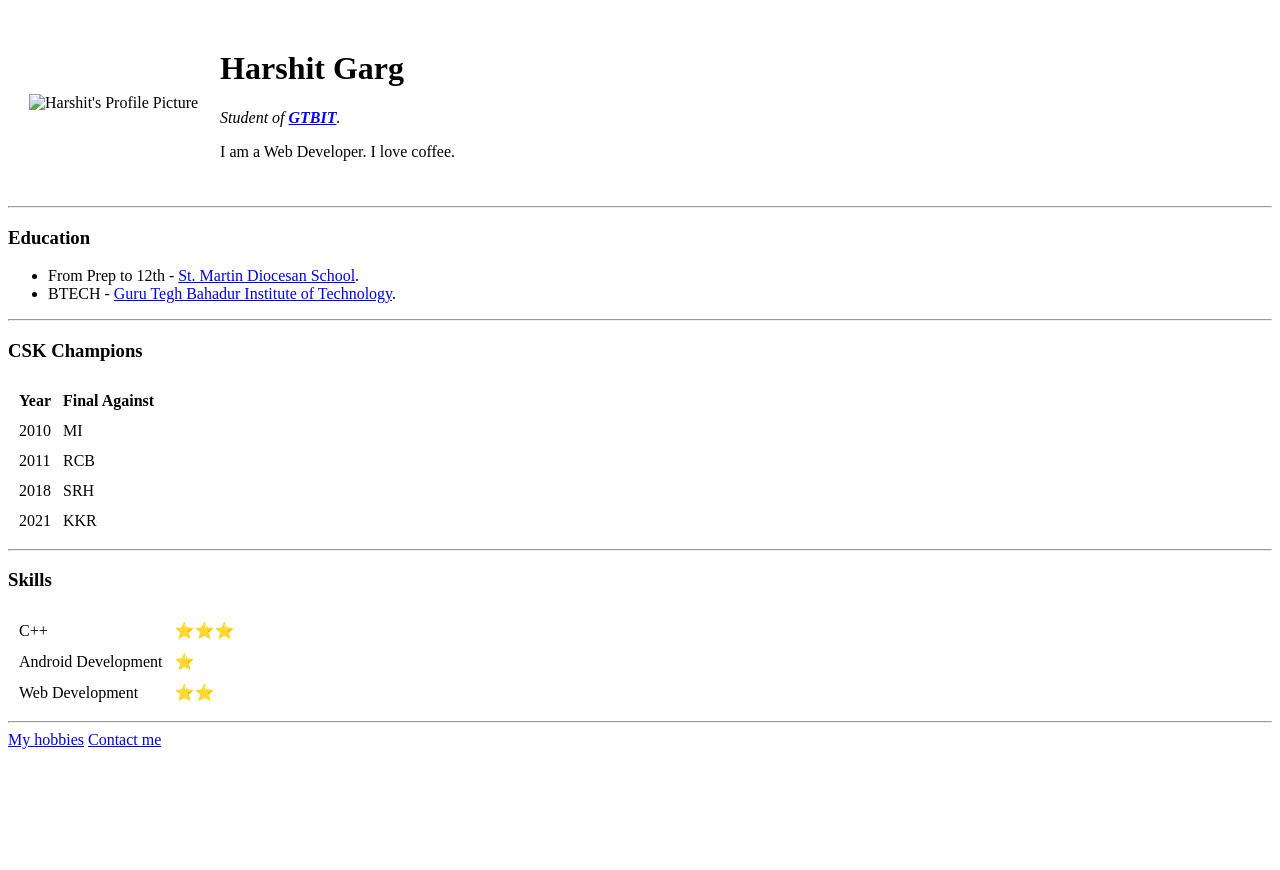
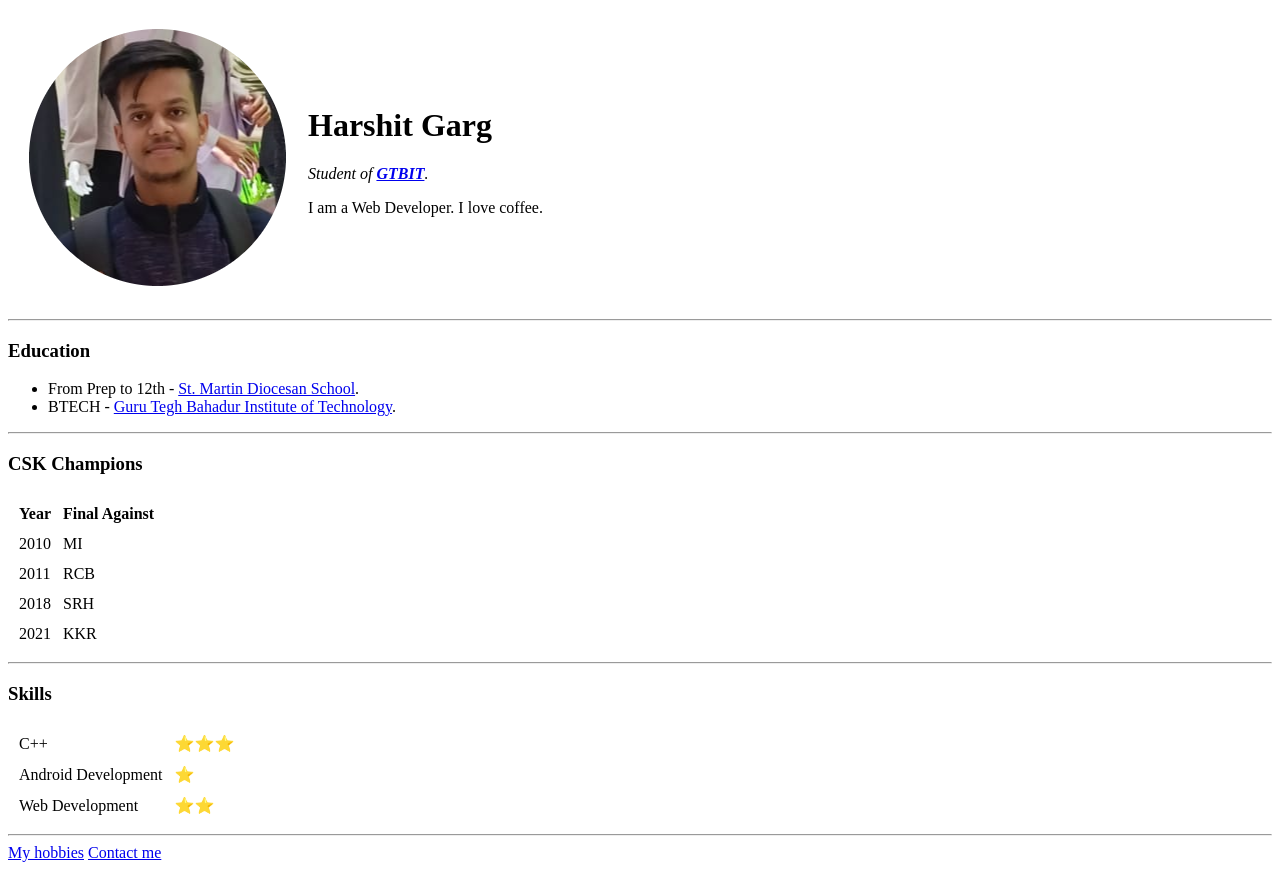
Before and after one commit to harshit1523/cv, a plain HTML site: page index.html in a window 1280 px wide. Before the commit the page ends 800 px from the top, so only its background shows below. Drawn offline with Linux system fonts and the light colour scheme.

Commit message:
Add initial CV website files

```diff
--- a/index.html
+++ b/index.html
@@ -9,7 +9,7 @@
 <body>
   <table cellspacing='20'>
     <tr>
-      <td><img src="images/harshit.png" alt="Harshit's Profile Picture"></td>
+      <td><img src="harshit.png" alt="Harshit's Profile Picture"></td>
       <td>  <h1>Harshit Garg</h1>
         <p><em>Student of <strong><a href="https://www.gtbit.org/">GTBIT</a></strong>.</em></p>
         <p>I am a Web Developer. I love coffee.</p></td>
```
